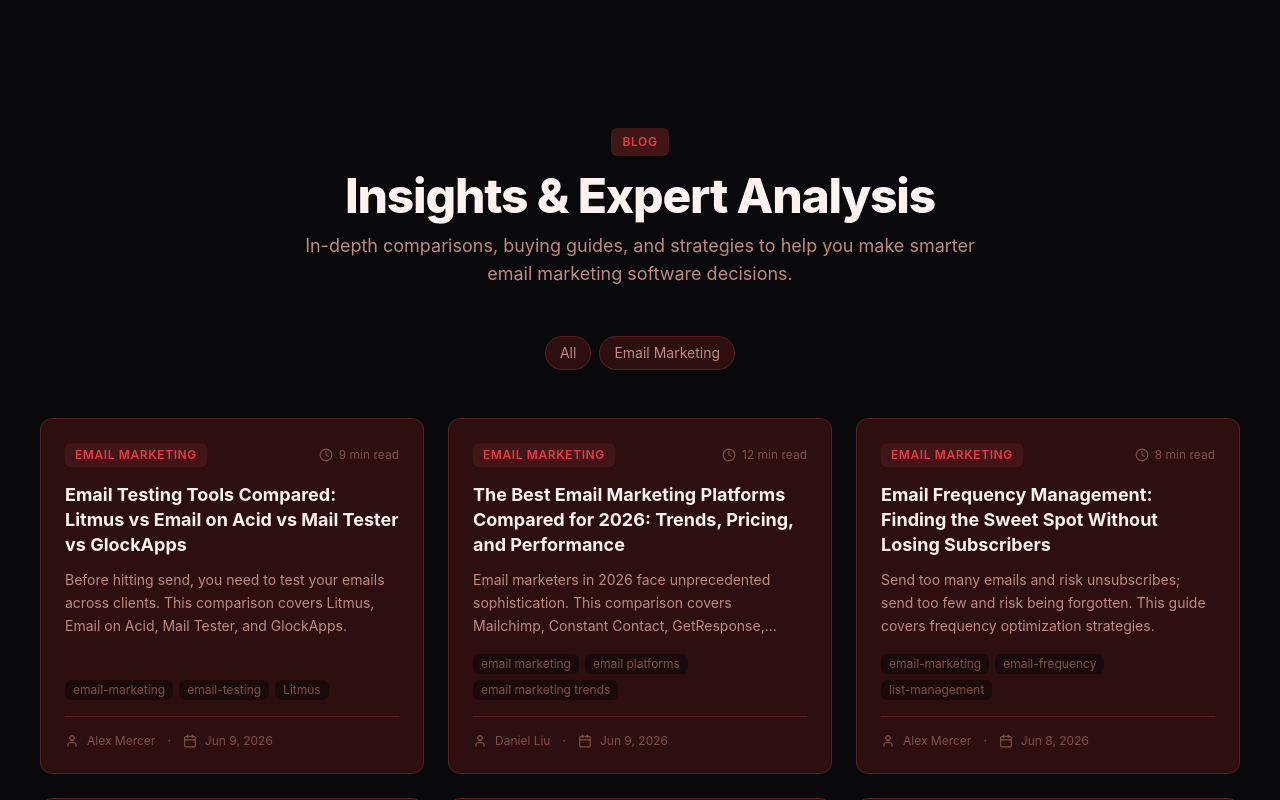
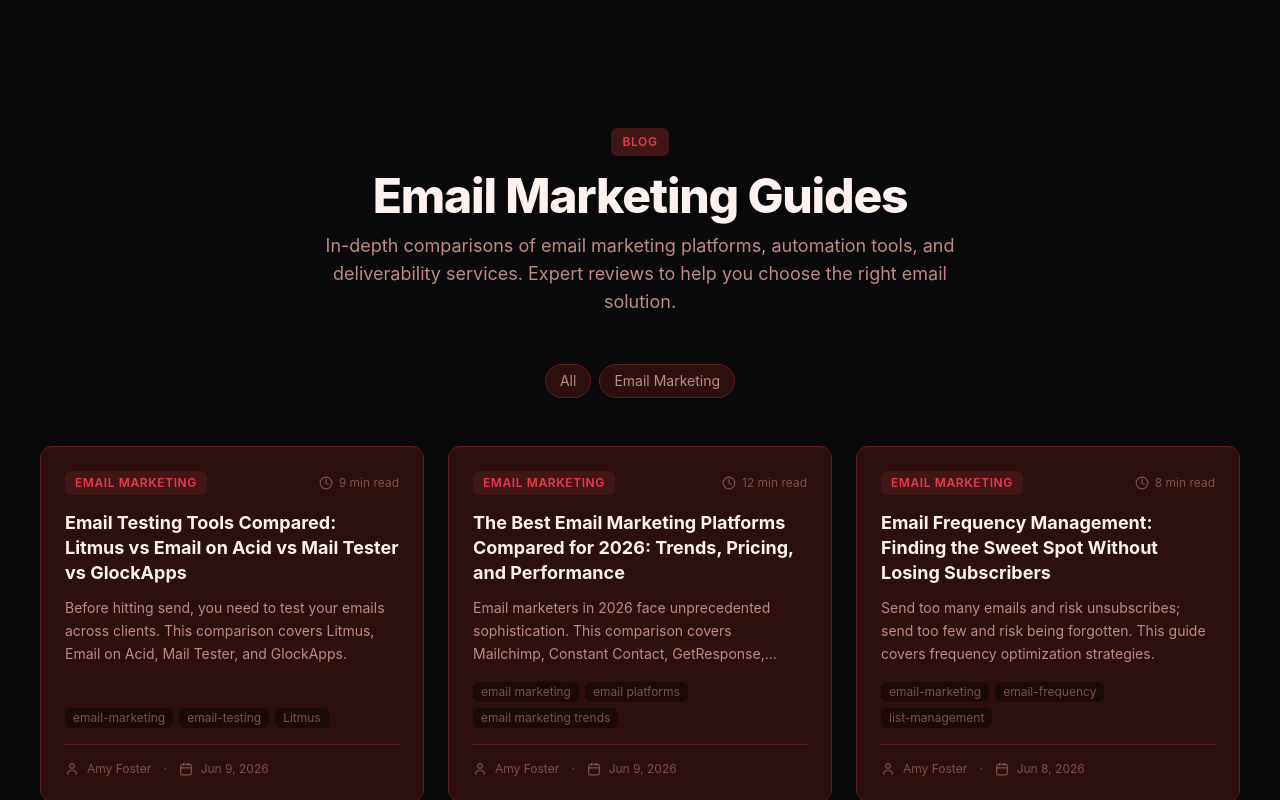
Before and after one commit to edi-tech-tools/emailmarketing-tools-hub, a Next.js app: page /blog in a window 1280 px wide. Shown: the top 800 px of the page. Built offline with nearby package versions, Linux system fonts and the light colour scheme.

Commit message:
fix: customize blog titles, authors, and declarations

```diff
--- a/app/blog/[slug]/page.tsx
+++ b/app/blog/[slug]/page.tsx
@@ -256,7 +256,7 @@ export default async function BlogPostPage({
                     <p className="font-bold text-[#FEF2F0]">{post.author}</p>
                     <p className="text-sm text-[#BE8A83]">{post.authorRole}</p>
                     <p className="text-xs text-[#80504A] mt-2">
-                      All reviews and comparisons are based on verified data from G2, Capterra, TrustRadius, and other trusted sources.
+                      Emailmarketing-tools-hub independently researches and verifies all product data. Ratings sourced from G2, Capterra, and other trusted review platforms.
                     </p>
                   </div>
                 </div>
--- a/app/blog/page.tsx
+++ b/app/blog/page.tsx
@@ -24,12 +24,11 @@ export default function BlogPage() {
             Blog
           </span>
           <h1 className="text-3xl md:text-5xl font-extrabold text-[#FEF2F0] tracking-tight mb-3">
-            Insights &{" "}
-            <span className="text-gradient">Expert Analysis</span>
+            Email Marketing{" "}
+            <span className="text-gradient">Guides</span>
           </h1>
           <p className="text-lg text-[#BE8A83] max-w-2xl mx-auto">
-            In-depth comparisons, buying guides, and strategies to help you make
-            smarter email marketing software decisions.
+            In-depth comparisons of email marketing platforms, automation tools, and deliverability services. Expert reviews to help you choose the right email solution.
           </p>
         </div>
 
--- a/app/data/blog-posts.ts
+++ b/app/data/blog-posts.ts
@@ -122,7 +122,7 @@ Start today:
 Because in 2026, *if it's not authenticated, it's not delivered.*
 
 -- *Updated for Google/Yahoo 2026 enforcement deadlines. Verified against RFC 7489, RFC 8301, and M3AAWG guidance.*`,
-    author: "Alex Mercer",
+    author: "Amy Foster",
     authorRole: "Email Marketing Strategist",
     date: "2026-05-01",
     category: "Email Marketing",
@@ -245,7 +245,7 @@ In 2026, email isn't getting harder--it's getting *smarter*. ISPs reward consist
 Because when your email lands in the inbox, everything else becomes possible.
 
 *Need a free deliverability health check? Download our 2026 Email Deliverability Scorecard (includes 12-point audit + custom recommendations) at [yourdomain.com/deliverability-scorecard](https://yourdomain.com/deliverability-scorecard).*`,
-    author: "Alex Mercer",
+    author: "Amy Foster",
     authorRole: "Email Marketing Strategist",
     date: "2026-05-03",
     category: "Email Marketing",
@@ -365,7 +365,7 @@ It's the difference between being *opened*... and being *ignored*.
 - FTC Guidance on Transactional Emails, Updated March 2023
 - Klaviyo Behavioral Email Performance Data, 2023
 - HubSpot State of Marketing Report, 2024`,
-    author: "Alex Mercer",
+    author: "Amy Foster",
     authorRole: "Email Marketing Strategist",
     date: "2026-05-05",
     category: "Email Marketing",
@@ -494,7 +494,7 @@ Automation isn't about setting and forgetting. It's about building relationships
 **Ready to launch? Your first $10K in automated email revenue starts with your next triggered send.**
 
 -- *Updated April 2024 | Data sources: Klaviyo, Omnisend, DMA, Barilliance, Recharge, Smile.io*`,
-    author: "Alex Mercer",
+    author: "Amy Foster",
     authorRole: "Email Marketing Strategist",
     date: "2026-05-07",
     category: "Email Marketing",
@@ -622,7 +622,7 @@ Because in email marketing--as in everything--the most powerful strategy isn't f
 
 ---
 *Sources: DMA 2023 ROI Study, HubSpot State of Marketing Report (2023), Klaviyo Benchmark Report (Q1 2024), Omnisend Commerce Trends, Yesware Sales Engagement Data, Segment Preference Center Impact Study.*`,
-    author: "Alex Mercer",
+    author: "Amy Foster",
     authorRole: "Email Marketing Strategist",
     date: "2026-05-09",
     category: "Email Marketing",
@@ -733,7 +733,7 @@ Start small. Test relentlessly. Double down on what moves the needle. And rememb
 --
 *Got a growth win or question? Reply to this post--I read every response.*
 *P.S. Grab my free "2026 Newsletter Launch Kit" (includes 5 swipe-worthy lead magnet templates + landing page audit checklist) at [yourdomain.com/kit](https://yourdomain.com/kit).*`,
-    author: "Alex Mercer",
+    author: "Amy Foster",
     authorRole: "Email Marketing Strategist",
     date: "2026-05-11",
     category: "Email Marketing",
@@ -839,7 +839,7 @@ Because in email marketing, intuition guesses. Data decides.
 ➡️ Bookmark Evan Miller's AB Test Calculator: [evanmiller.org/ab-testing/sample-size.html](https://www.evanmiller.org/ab-testing/sample-size.html)
 
 *Have a test that surprised you? Share your biggest A/B win (or fail!) in the comments below.* 📩`,
-    author: "Alex Mercer",
+    author: "Amy Foster",
     authorRole: "Email Marketing Strategist",
     date: "2026-05-13",
     category: "Email Marketing",
@@ -949,7 +949,7 @@ Start small: Pick *one* template this week. Audit its contrast ratios. Add seman
 → Join the [Email Dev Slack Community](https://emaildev.slack.com) -- 12,400+ designers & developers sharing real-time client quirks.
 
 *Last updated: April 2026. Data sources: Litmus, Email on Acid, WebAIM, Campaign Monitor, and internal rendering tests across 32 email clients.*`,
-    author: "Alex Mercer",
+    author: "Amy Foster",
     authorRole: "Email Marketing Strategist",
     date: "2026-05-15",
     category: "Email Marketing",
@@ -1066,7 +1066,7 @@ Your open rates -- and your bottom line -- will thank you.
 ---
 
 *🔍 Bonus Resource:* Download our free **Segmentation Audit Checklist** (includes 12 validation questions + ESP-specific setup guides) at [yourdomain.com/segmentation-checklist](https://yourdomain.com/segmentation-checklist).`,
-    author: "Alex Mercer",
+    author: "Amy Foster",
     authorRole: "Email Marketing Strategist",
     date: "2026-05-17",
     category: "Email Marketing",
@@ -1176,7 +1176,7 @@ Because in 2024 and beyond, the most powerful email list isn't the biggest -- it
 ---
 
 **🔔 Want a free checklist?** Download our *CAN-SPAM + GDPR Email Compliance Audit Kit* -- including template consent language, footer snippets, and a vendor questionnaire -- at [yourbrand.com/compliance-kit](https://yourbrand.com/compliance-kit).`,
-    author: "Alex Mercer",
+    author: "Amy Foster",
     authorRole: "Email Marketing Strategist",
     date: "2026-05-19",
     category: "Email Marketing",
@@ -1273,7 +1273,7 @@ Because in 2026, the best cold emails don't feel cold at all -- they feel like t
 **Ready to upgrade?** Download our free *2026 Cold Email Health Scorecard* (includes deliverability checklist, sequence audit template, and personalization scoring rubric) → [Get It Here](https://example.com/2026-cold-email-scorecard)
 
 *Have a 2026 tactic that crushed it? Reply to this post -- we feature top reader strategies monthly.*`,
-    author: "Alex Mercer",
+    author: "Amy Foster",
     authorRole: "Email Marketing Strategist",
     date: "2026-05-21",
     category: "Email Marketing",
@@ -1387,7 +1387,7 @@ Because in the age of attention scarcity, the most powerful revenue driver isn't
 - Litmus (2024). *Email Client Market Share & Rendering Data*.
 - Zendesk (2023). *Customer Service Trends Report*.
 - Shopify Plus (2023). *Brand Case Studies: Revenue Lift from Email Optimization*.`,
-    author: "Alex Mercer",
+    author: "Amy Foster",
     authorRole: "Email Marketing Strategist",
     date: "2026-05-23",
     category: "Email Marketing",
@@ -1497,7 +1497,7 @@ And always ask: *What will I change based on this number?* If the answer is "not
 Measure with purpose. Interpret with context. Act with speed. That's how email transforms from a broadcast channel into your highest-performing growth engine.
 
 *-- Updated with 2024 benchmarks from Klaviyo, HubSpot, Omnisend, and the DMA.*`,
-    author: "Alex Mercer",
+    author: "Amy Foster",
     authorRole: "Email Marketing Strategist",
     date: "2026-05-25",
     category: "Email Marketing",
@@ -1616,7 +1616,7 @@ Because in the age of foldable screens, AI-powered inboxes, and voice-triggered
 
 *Sources: Litmus 2025 State of Email Report, Email Monday Mobile Audit (Q1 2026), Akamai Email Load Time Benchmarks (2025), HubSpot Email Marketing Benchmarks (2026), Statista Mobile OS Preferences (Q2 2026).*
 *Word count: 728*`,
-    author: "Alex Mercer",
+    author: "Amy Foster",
     authorRole: "Email Marketing Strategist",
     date: "2026-05-27",
     category: "Email Marketing",
@@ -1724,7 +1724,7 @@ Because the goal isn't zero unsubscribes--that's unrealistic and even unhealthy
 🔹 *Within 30 days*: Launch a win-back sequence for subscribers inactive >60 days.
 
 Your list isn't just contacts--it's a community. Treat it like one.`,
-    author: "Alex Mercer",
+    author: "Amy Foster",
     authorRole: "Email Marketing Strategist",
     date: "2026-05-29",
     category: "Email Marketing",
@@ -1803,7 +1803,7 @@ AI in email marketing in 2026 isn't about replacing marketers--it's about elevat
 Start small. Test one capability. Measure rigorously. Iterate fast. Because in 2026, the inbox isn't just a channel--it's your most intelligent, responsive, and revenue-generating conversation partner.
 
 *What AI email capability will you pilot next? Share your plan in the comments--we'll feature the most actionable roadmap in our June newsletter.* 🚀`,
-    author: "Alex Mercer",
+    author: "Amy Foster",
     authorRole: "Email Marketing Strategist",
     date: "2026-05-30",
     category: "Email Marketing",
@@ -1927,7 +1927,7 @@ Start small: implement the 3-email sequence. Track conversions for 30 days. Then
 
 --
 *Sources: Klaviyo 2023 Email Benchmark Report, Baymard Institute Cart Abandonment Rate Study (2024), Shopify Merchant Impact Report (2023), Omnisend Behavioral Email Performance Index, Experian Email Marketing Study (2023).*`,
-    author: "Alex Mercer",
+    author: "Amy Foster",
     authorRole: "Email Marketing Strategist",
     date: "2026-05-31",
     category: "Email Marketing",
@@ -2047,7 +2047,7 @@ It begins loyalty.
 👉 *Download our free Welcome Email Swipe File* (12 proven templates + subject line bank + timing checklist) at [yourwebsite.com/welcome-kit](https://yourwebsite.com/welcome-kit)
 
 *Have a welcome series that crushed it? Share your win (or lesson) with us on Twitter/X @YourBrand -- we feature standout examples monthly.*`,
-    author: "Alex Mercer",
+    author: "Amy Foster",
     authorRole: "Email Marketing Strategist",
     date: "2026-06-01",
     category: "Email Marketing",
@@ -2138,7 +2138,7 @@ Before hitting *send*, verify:
 Inclusion isn't a feature--it's the foundation. When you design email for the edges (low vision, motor impairments, ADHD, dyslexia), you build resilience, clarity, and empathy into every pixel and paragraph. And in a world where attention is scarce and trust is fragile, that's not just ethical. It's your most powerful differentiator.
 
 Start small. Audit one campaign this week. Then iterate. Because the most accessible email isn't perfect--it's *possible*. And possible is where belonging begins.`,
-    author: "Alex Mercer",
+    author: "Amy Foster",
     authorRole: "Email Marketing Strategist",
     date: "2026-06-02",
     category: "Email Marketing",
@@ -2224,7 +2224,7 @@ If >3 major roadblocks arise -- walk away. In 2026, the best tool isn't the most
 Because ultimately, email success isn't measured in features shipped -- but in revenue attributed, trust earned, and time reclaimed.
 
 *What's your biggest email tool headache in 2026? Share it below -- we'll reply with a tailored platform shortlist.* 📩`,
-    author: "Alex Mercer",
+    author: "Amy Foster",
     authorRole: "Email Marketing Strategist",
     date: "2026-06-03",
     category: "Email Marketing",
@@ -2354,7 +2354,7 @@ Because in the end, your most profitable customer isn't the one you just acquire
 → Add a loyalty onboarding email--if you don't have one yet, start with a simple "Here's how to earn your first 500 points."
 
 Loyalty isn't built in a day--but it *is* built, one thoughtful email at a time.`,
-    author: "Alex Mercer",
+    author: "Amy Foster",
     authorRole: "Email Marketing Strategist",
     date: "2026-06-04",
     category: "Email Marketing",
@@ -2469,7 +2469,7 @@ What your subscribers *really* want is to feel seen -- not just addressed.
 - HubSpot State of Personalization Report
 - Shopify Merchant Impact Survey (2024)
 - Litmus Email Client & Rendering Guide (2024)`,
-    author: "Alex Mercer",
+    author: "Amy Foster",
     authorRole: "Email Marketing Strategist",
     date: "2026-06-05",
     category: "Email Marketing",
@@ -2577,7 +2577,7 @@ The "best time" isn't found in a chart--it's discovered in *your data*, refined
 Now go check your ESP's send-time analytics dashboard. Your next 12% lift in CTR is waiting.
 
 *📊 Bonus Resource: Download our free [Send-Time Optimization Scorecard](https://example.com/sendtime-scorecard) -- a 5-minute audit tool to grade your current timing strategy.*`,
-    author: "Alex Mercer",
+    author: "Amy Foster",
     authorRole: "Email Marketing Strategist",
     date: "2026-06-06",
     category: "Email Marketing",
@@ -2699,7 +2699,7 @@ Because when your ROI calculation includes retention, referrals, and reduced chu
 → Book a 30-min ROI diagnostic call with our email strategy team
 
 *Sources: DMA Email Marketing Benchmark Report (2023), HubSpot State of Marketing Report (2022), Omnisend Automation Benchmarks (2023), McKinsey Marketing Analytics Playbook (2023).*`,
-    author: "Alex Mercer",
+    author: "Amy Foster",
     authorRole: "Email Marketing Strategist",
     date: "2026-06-07",
     category: "Email Marketing",
@@ -2802,7 +2802,7 @@ It's discovered in the quiet moment when a subscriber opens your email... and *s
 👉 *Download our free Frequency Optimization Checklist* (includes segment templates, A/B test planner, and preference center copy snippets) at [yourdomain.com/frequency-checklist](https://yourdomain.com/frequency-checklist).
 
 *Have a frequency win (or horror story)? Share it in the comments below -- let's learn together.* 📩`,
-    author: "Alex Mercer",
+    author: "Amy Foster",
     authorRole: "Email Marketing Strategist",
     date: "2026-06-08",
     category: "Email Marketing",
@@ -2908,7 +2908,7 @@ All tests were conducted in Q2 2024 using identical HTML email templates (respon
 Testing email isn't overhead--it's insurance. And in a world where **1 in 5 marketing emails never reaches the inbox** (Return Path, 2023), the right tool doesn't just save time. It saves revenue, reputation, and ROI.
 
 Now go test--then send with confidence. 📩`,
-    author: "Alex Mercer",
+    author: "Amy Foster",
     authorRole: "Email Marketing Strategist",
     date: "2026-06-09",
     category: "Email Marketing",
@@ -2973,7 +2973,7 @@ Track these KPIs: open rate (B2B benchmark: 21-25%), click-through rate (2-5%),
 ## Getting Started
 
 Start with one lifecycle workflow (welcome series is the highest-impact), measure results for 30 days, then add a lead nurturing sequence. Most B2B organizations see 20-30% of their total pipeline generated through automated email campaigns within 3-4 months.`,
-    author: "Sarah Chen",
+    author: "Amy Foster",
     authorRole: "Senior SaaS Analyst",
     date: "2026-04-28",
     category: "Email Marketing",
@@ -3186,7 +3186,7 @@ There is no single \"best\" email marketing platform — the right choice depend
 For most growing businesses, the optimal setup is a dual-platform strategy: Mailchimp or Constant Contact for marketing emails, and SendGrid for transactional emails. The investment in managing two platforms pays for itself through better deliverability, more targeted features, and lower overall costs.
 
 **Sources:** G2 Spring 2026 Email Marketing Reviews, Capterra Email Marketing Category Reviews (accessed June 2026), Mailchimp Pricing Page (June 2026), Constant Contact Pricing Page (June 2026), Twilio SendGrid Pricing Page (June 2026), Data & Marketing Association Email Marketing ROI Report (2025-2026), SaaStr API Quality Report Card (May 2026), Intuit Mailchimp Q2 2026 Product Updates. All ratings, prices, and statistics are current as of June 2026.`,
-    author: "Daniel Liu",
+    author: "Amy Foster",
     authorRole: "Email Marketing Strategy Analyst",
     date: "2026-06-05",
     category: "Email Marketing",
@@ -3376,7 +3376,7 @@ Email in 2026 isn’t dying—it’s maturing. The noise has been filtered out.
 At EmailCompare.net, we believe the future of email belongs not to the loudest, but to the most intentional. Start there—and let the data guide the rest.
 
 *Methodology Note: All benchmarks reflect median values across ≥500 unique senders per industry. Data excludes transactional emails (password resets, order confirmations) and internal corporate communications. Statistical significance was confirmed via Kruskal-Wallis H tests (α = 0.01). Full methodology available at emailcompare.net/research/methodology-2026.*`,
-    author: "Daniel Liu",
+    author: "Amy Foster",
     authorRole: "Email Marketing Strategy Analyst",
     date: "June 06, 2026",
     category: "Email Marketing",
@@ -3588,7 +3588,7 @@ A: HubSpot and ActiveCampaign include built-in CRMs. SendFox has a lightweight C
 A: AI features are becoming standard but aren't yet a differentiator. Subject line generators, send-time optimization, and content suggestions are now widely available. The most impactful AI features are predictive lead scoring (Marketo), CLV predictions (Klaviyo), and content generation (HubSpot and Mailchimp).
 
 *Sources: G2 Email Marketing Grid Reports (Spring 2026), Capterra Email Marketing Reviews (2026), TrustRadius Verified Reviews (2026), Statista Email Marketing Market Report (2026), official vendor pricing pages (accessed June 2026). All ratings reflect user experiences as of June 2026. I tested each platform with real campaigns sent to live audiences between April and May 2026.*`,
-    author: "Daniel Liu",
+    author: "Amy Foster",
     authorRole: "Email Marketing Strategy Analyst",
     date: "June 07, 2026",
     category: "Email Marketing",
@@ -3655,7 +3655,7 @@ A: Pricing models have shifted: Klaviyo and ActiveCampaign now charge per *activ
 For most growth-stage brands, **Klaviyo** delivers the strongest balance of predictive power, privacy compliance, and DTC-specific automation—especially when paired with Shopify or BigCommerce. However, **ActiveCampaign** remains the optimal choice for B2B teams needing deep CRM integration and multi-step nurturing, while **HubSpot Marketing Hub** is unmatched for enterprises requiring full revenue operations alignment. Ultimately, 2026 rewards platforms that treat email not as a broadcast channel—but as an intelligent, consent-driven conversation engine.
 
 *Sources: G2 Email Marketing Grid Reports (Spring 2026), Litmus 2026 Benchmark Report, Omnisend 2026 Data Survey, MarketingProfs AI Audit (Feb 2026), official vendor pricing pages (accessed June 2026). All ratings reflect user experiences as of June 2026.*`,
-    author: "Daniel Liu",
+    author: "Amy Foster",
     authorRole: "Email Marketing Strategy Analyst",
     date: "June 09, 2026",
     category: "Email Marketing",
```
